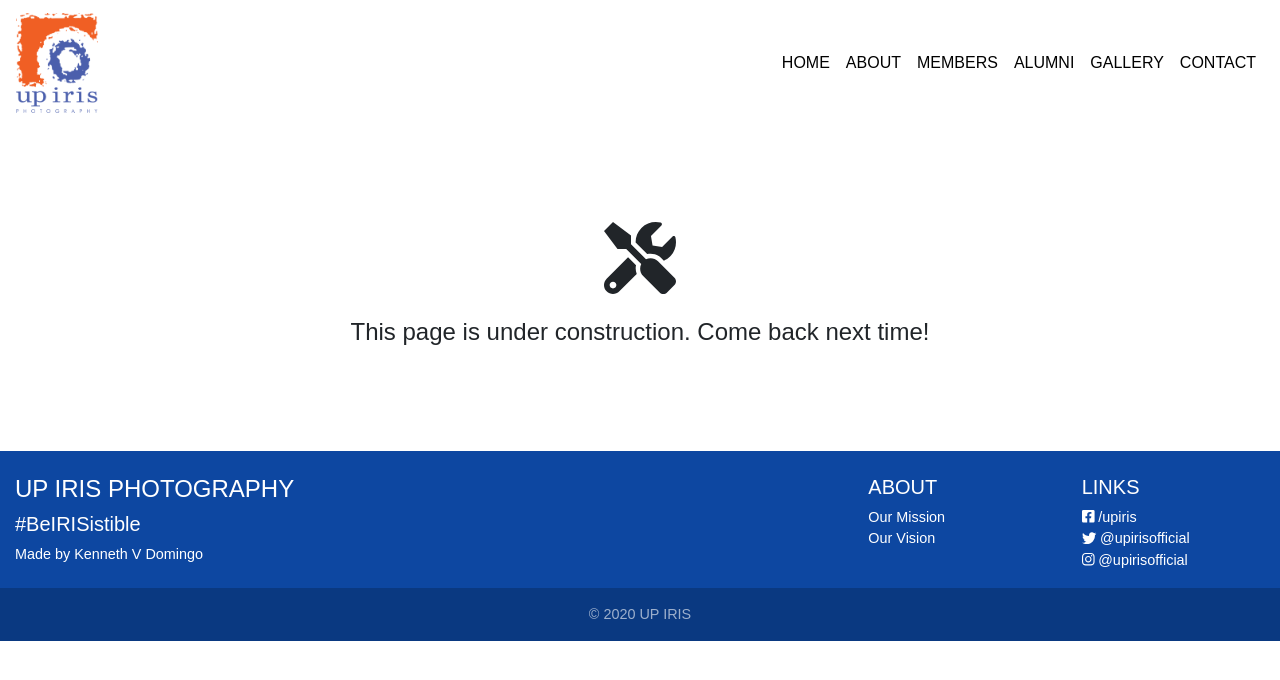
After one commit to kvdomingo/upirisorg-api, a Django app: page /about in a window 1280 px wide. The commit adds this page. Shown: the top 680 px of the page. Run offline with Django 3.2, Linux system fonts and the light colour scheme; parts of the project's set-up code (start-up, migrations or seed data) failed here and were passed over; some libraries are stand-ins or nearby versions.

Commit message:
draft homepage

```diff
--- a/web/jinja2/web/base.html.j2
+++ b/web/jinja2/web/base.html.j2
@@ -3,7 +3,8 @@
 <head>
     <meta charset="utf-8" />
     <meta http-equiv="Accept-CH" content="DPR, Viewport-Width, Width">
-    <link rel="stylesheet" href="https://use.fontawesome.com/releases/v5.8.2/css/all.css">
+    <meta name="viewport" content="width=device-width, initial-scale=1, maximum-scale=1, user-scalable=no, minimal-ui" />
+    <script src="https://cdnjs.cloudflare.com/ajax/libs/font-awesome/5.11.2/js/all.min.js"></script>
     <link rel="stylesheet" href="https://fonts.googleapis.com/css?family=Roboto:300,400,500,700&display=swap">
     <link href="https://cdnjs.cloudflare.com/ajax/libs/twitter-bootstrap/4.4.1/css/bootstrap.min.css" rel="stylesheet">
     <link href="https://cdnjs.cloudflare.com/ajax/libs/mdbootstrap/4.14.0/css/mdb.min.css" rel="stylesheet">
@@ -22,16 +23,37 @@
     <meta property="twitter:card" content="summary" />
 
     <style>
+        html {
+            font-size: 1rem;
+        }
+
+        @include media-breakpoint-up(sm) {
+            html {
+                font-size: 1.2rem;
+            }
+        }
+
+        @include media-breakpoint-up(md) {
+            html {
+                font-size: 1.4rem;
+            }
+        }
+
+        @include media-breakpoint-up(lg) {
+            html {
+                font-size: 1.6rem;
+            }
+        }
+
         body {
-            font-family: 'Futura', sans-serif;
-            font-weight: lighter;
-            font-style: italic;
+            font-family: 'Futura Bk BT', sans-serif;
         }
     </style>
 </head>
+
 <body>
-    <nav class="navbar navbar-expand-lg sticky-top navbar-light">
-        <a class="navbar-brand" href="{{ url('index') }}">
+    <nav class="navbar navbar-expand-lg navbar-light" style="box-shadow: none; z-index: 1;">
+        <a class="navbar-brand" href="{{ url('home') }}">
             <img src="{{ static('web/media/private/logo.png') }}" height="100" />
         </a>
         <button class="navbar-toggler" type="button" data-toggle="collapse" data-target="#navbarSupportedContent" aria-controls="navbarSupportedContent" aria-expanded="false", aria-label="Toggle navigation">
@@ -40,8 +62,8 @@
         <div class="collapse navbar-collapse" id="navbarSupportedContent">
             <ul class="navbar-nav ml-auto">
                 {% for item in nav_items %}
-                    <li class="nav-item {{ 'active' if active_page.lower() == item }}">
-                        <a class="nav-link" href="#">{{ item.upper() }}</a>
+                    <li class="nav-item">
+                        <a class="nav-link" href="{{ url(item.lower()) }}">{{ item.upper() }}</a>
                     </li>
                 {% endfor %}
             </ul>
@@ -49,17 +71,43 @@
     </nav>
     {% block body %}{% endblock %}
 
-    <footer class="container-fluid" style="padding-bottom: 0; margin: 20px auto;">
-        <div class="row">
-            <div class="col">
-                <p>&copy; {{ now.year }} UP Iris Photography</p>
+    <footer class="page-footer font-small blue darken-4 pt-4">
+        <div class="container-fluid text-center text-md-left">
+            <div class="row">
+                <div class="col-8 mt-md-0 mt-3">
+                    <h4 class="text-uppercase">UP Iris Photography</h4>
+                    <h5>#BeIRISistible</h5>
+                    <p>Made by <a href="https://kdphotography.herokuapp.com" target="_blank">Kenneth V Domingo</a></p>
+                </div>
+                <hr class="clearfix w-100 d-md-none pb-3" />
+                <div class="col mb-md-0 mb-3">
+                    <h5 class="text-uppercase">About</h5>
+                    <ul class="list-unstyled">
+                        <li>Our Mission</li>
+                        <li>Our Vision</li>
+                    </ul>
+                </div>
+                <hr class="clearfix w-100 d-md-none pb-3" />
+                <div class="col mb-md-0 mb-3">
+                    <h5 class="text-uppercase">Links</h5>
+                    <ul class="list-unstyled">
+                        <li>
+                            <a href="https://www.facebook.com/upiris" target="_blank"><i class="fab fa-facebook-square"></i> /upiris</a>
+                        </li>
+                        <li>
+                            <a href="https://www.twitter.com/upirisofficial" target="_blank"><i class="fab fa-twitter"></i> @upirisofficial</a>
+                        </li>
+                        <li>
+                            <a href="https://www.instagram.com/upirisofficial" target="_blank"><i class="fab fa-instagram"></i> @upirisofficial</a>
+                        </li>
+                    </ul>
+                </div>
             </div>
-            <div class="col text-right">
-                <a href="https://www.instagram.com/arockentothemoon" target="_blank"><big class="fab fa-instagram"></big></a>
-                <a href="https://www.instagram.com/arockentothetones" target="_blank"><big class="fab fa-instagram"></big></a>
-                <a href="https://www.pinterest.ph/arocKENtothmoon" target="_blank"><big class="fab fa-pinterest"></big></a>
-                <a href="https://www.facebook.com/KennethDomingoPhotography" target="_blank"><big class="fab fa-facebook-square"></big></a>
-            </div>
+        </div>
+        <div class="footer-copyright text-center py-3">
+            <p class="text-uppercase my-0">
+                &copy; {{ now.year }} UP Iris
+            </p>
         </div>
     </footer>
 </body>
--- /dev/null
+++ b/web/jinja2/web/construction.html.j2
@@ -0,0 +1,14 @@
+{% extends 'web/base.html.j2' %}
+
+{% block title %}
+    Under Construction
+{% endblock %}
+
+{% block body %}
+
+<div class="container text-center py-5 my-5">
+    <h1 class="display-1 fas fa-tools pb-4"></h1>
+    <h4>This page is under construction. Come back next time!</h4>
+</div>
+
+{% endblock %}
--- a/web/urls.py
+++ b/web/urls.py
@@ -3,5 +3,10 @@ from . import views
 
 
 urlpatterns = [
-    path("", views.index, name='index'),
+    path('', views.home, name='home'),
+    path('about', views.construction, name='about'),
+    path('members', views.construction, name='members'),
+    path('alumni', views.construction, name='alumni'),
+    path('gallery', views.construction, name='gallery'),
+    path('contact', views.construction, name='contact'),
 ]
--- a/web/views.py
+++ b/web/views.py
@@ -2,8 +2,11 @@ from django.shortcuts import render
 from django.http import HttpResponse
 
 
-def index(request):
+def home(request):
     context = {
         'active_page': 'home',
     }
     return render(request, 'web/index.html.j2', context)
+
+def construction(request):
+    return render(request, 'web/construction.html.j2')
```
Also changed, not shown: web/jinja2/web/index.html.j2 (+60 -4 lines), web/static/web/media/private/index-block1.JPG (added), web/static/web/media/private/index-block2.JPG (added), web/static/web/media/private/index-block3.jpg (added), web/static/web/media/private/index-cover.JPG (added).
